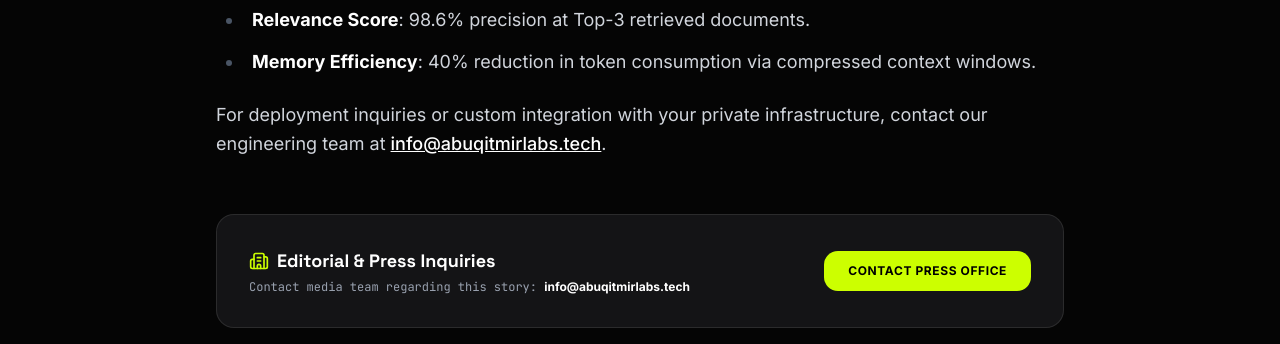
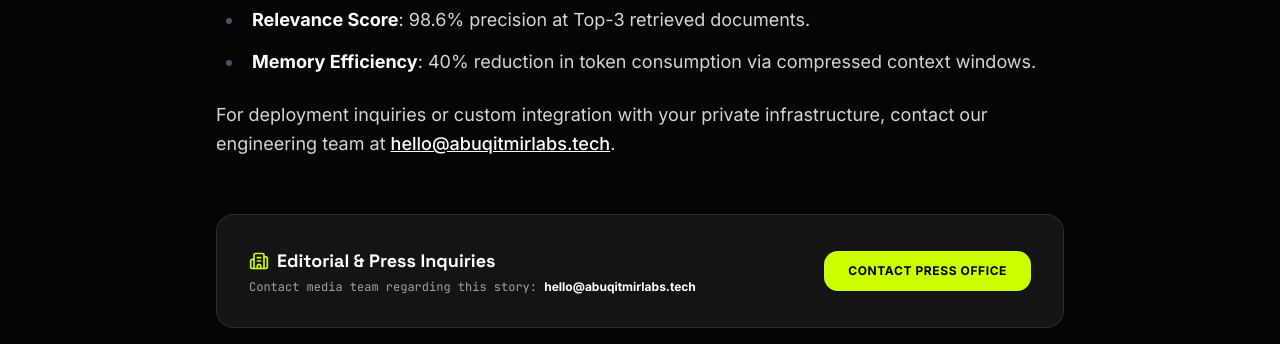
Before and after one commit to abuqitmirshirazalmadani-prog/ABUQITMIRLABS.TECH, a React (Vite) app: page /news/read/1 in a window 1280 px wide. Shown: the part 1840-2184 px from the top of the page. Built offline with nearby package versions, Linux system fonts and the light colour scheme; no server answers; the database is empty; a web font is replaced by a local one.

Commit message:
refactor: update contact email address
Update the support contact email from info@abuqitmirlabs.tech to hello@abuqitmirlabs.tech across news and dashboard components.

```diff
--- a/src/pages/AdminDashboard.tsx
+++ b/src/pages/AdminDashboard.tsx
@@ -27,7 +27,7 @@ const DEFAULT_NEWS_SEED = [
       excerpt: "Our engineering studio in Karachi has announced a new open-spec RAG framework that cuts LLM vector search latency to under 180ms while guaranteeing zero data hallucination.",
       content: "Full announcement detailing the autonomous multi-agent RAG framework deployed across enterprise environments.",
       location: "Karachi, Pakistan",
-      contact: "info@abuqitmirlabs.tech",
+      contact: "hello@abuqitmirlabs.tech",
       author: "Abu Qitmir Mohammad Shiraz Al-Madani",
       readTime: "4 min read",
       slug: "/news/latest/ai-rag-framework-launch",
@@ -41,7 +41,7 @@ const DEFAULT_NEWS_SEED = [
       excerpt: "Following a 45% growth in international client contracts, AbuQitmirLabs expands its in-house developer squads in Karachi to support round-the-clock US EST and UK GMT shift deployments.",
       content: "Full story on expansion of dedicated developer squads for US & UK clients.",
       location: "Karachi, Pakistan",
-      contact: "info@abuqitmirlabs.tech",
+      contact: "hello@abuqitmirlabs.tech",
       author: "Abu Qitmir Mohammad Shiraz Al-Madani",
       readTime: "5 min read",
       slug: "/news/latest/us-uk-expansion-q3",
@@ -55,7 +55,7 @@ const DEFAULT_NEWS_SEED = [
       excerpt: "An empirical study by Lead Architect Abu Qitmir revealing how structured entity graphs and direct answer blocks gain 3.4x higher citation rates in Google AI Overviews.",
       content: "Deep technical breakdown of Generative Engine Optimization strategies.",
       location: "Karachi, Pakistan",
-      contact: "info@abuqitmirlabs.tech",
+      contact: "hello@abuqitmirlabs.tech",
       author: "Abu Qitmir Mohammad Shiraz Al-Madani",
       readTime: "8 min read",
       slug: "/news/industry-insights",
@@ -69,7 +69,7 @@ const DEFAULT_NEWS_SEED = [
       excerpt: "Official security audit confirms that all custom medical software platforms engineered by AbuQitmirLabs meet strict HIPAA, HITECH, and ISO 27001 data protection protocols.",
       content: "Official press release regarding HIPAA and ISO 27001 cloud security audit validation.",
       location: "Karachi, Pakistan",
-      contact: "info@abuqitmirlabs.tech",
+      contact: "hello@abuqitmirlabs.tech",
       author: "AbuQitmirLabs Press Office",
       readTime: "3 min read",
       slug: "/news/press-releases",
@@ -83,7 +83,7 @@ const DEFAULT_NEWS_SEED = [
       excerpt: "A deep dive into chunking strategies, hybrid keyword-semantic search, and LLM prompt caching that cut enterprise AI query latency in half.",
       content: "Comprehensive guide to building sub-200ms RAG pipelines.",
       location: "Karachi, Pakistan",
-      contact: "info@abuqitmirlabs.tech",
+      contact: "hello@abuqitmirlabs.tech",
       author: "Abu Huraira",
       readTime: "11 min read",
       slug: "/news/industry-insights",
@@ -97,7 +97,7 @@ const DEFAULT_NEWS_SEED = [
       excerpt: "Celebrating 5 years of operation since founding in 2021 with over 410 successful software engineering deployments across US, UK, Australia, and EU.",
       content: "Official milestone announcement for 410+ projects completed.",
       location: "Karachi, Pakistan",
-      contact: "info@abuqitmirlabs.tech",
+      contact: "hello@abuqitmirlabs.tech",
       author: "AbuQitmirLabs Press Office",
       readTime: "4 min read",
       slug: "/news/press-releases",
@@ -345,7 +345,7 @@ const AdminDashboard = () => {
                 excerpt: '',
                 content: '',
                 location: 'Karachi, Pakistan',
-                contact: 'info@abuqitmirlabs.tech',
+                contact: 'hello@abuqitmirlabs.tech',
                 author: 'Abu Qitmir Mohammad Shiraz Al-Madani',
                 readTime: '4 min read',
                 slug: '/news/latest',
--- a/src/pages/news/NewsArticlePage.tsx
+++ b/src/pages/news/NewsArticlePage.tsx
@@ -52,7 +52,7 @@ export const staticNewsArticles: NewsArticle[] = [
     author: "Abu Qitmir Mohammad Shiraz Al-Madani",
     readTime: "6 min read",
     location: "Karachi, Pakistan",
-    contact: "info@abuqitmirlabs.tech",
+    contact: "hello@abuqitmirlabs.tech",
     excerpt: "Our engineering studio in Karachi has announced a new open-spec RAG framework that cuts LLM vector search latency to under 180ms while guaranteeing zero data hallucination.",
     content: `# AbuQitmirLabs Releases Autonomous Multi-Agent RAG Framework for Enterprise Clients
 
@@ -75,7 +75,7 @@ Across 50+ enterprise benchmarks conducted in Q2 2026, the framework achieved:
 - **Relevance Score**: 98.6% precision at Top-3 retrieved documents.
 - **Memory Efficiency**: 40% reduction in token consumption via compressed context windows.
 
-For deployment inquiries or custom integration with your private infrastructure, contact our engineering team at info@abuqitmirlabs.tech.`
+For deployment inquiries or custom integration with your private infrastructure, contact our engineering team at hello@abuqitmirlabs.tech.`
     },
     {
       id: "us-uk-expansion-q3",
@@ -87,7 +87,7 @@ For deployment inquiries or custom integration with your private infrastructure,
       author: "Engineering Studio Team",
       readTime: "5 min read",
       location: "Karachi, Pakistan",
-    contact: "info@abuqitmirlabs.tech",
+      contact: "hello@abuqitmirlabs.tech",
       excerpt: "Following a 45% growth in international client contracts, AbuQitmirLabs expands its in-house developer squads in Karachi to support round-the-clock US EST and UK GMT shift deployments.",
       content: `# AbuQitmirLabs Expands Dedicated Engineering Squads for US & UK Fintech Markets
 
@@ -115,7 +115,7 @@ By leveraging high-caliber engineering talent in Pakistan, international clients
       author: "Abu Qitmir Mohammad Shiraz Al-Madani",
       readTime: "9 min read",
       location: "Karachi, Pakistan",
-    contact: "info@abuqitmirlabs.tech",
+      contact: "hello@abuqitmirlabs.tech",
       excerpt: "Why traditional keyword stuffing fails in ChatGPT and Google AI Overviews. How to structure JSON-LD Schema entity graphs and direct answer blocks for maximum AI citation rates.",
       content: `# Generative Engine Optimization (GEO): The Complete 2026 Strategy for Technical Leaders
 
@@ -146,7 +146,7 @@ In a study of 120 client web properties engineered by AbuQitmirLabs, implementin
       author: "Media Relations Team",
       readTime: "4 min read",
       location: "Karachi, Pakistan",
-    contact: "info@abuqitmirlabs.tech",
+      contact: "hello@abuqitmirlabs.tech",
       excerpt: "Official security audit confirms that all custom medical software platforms engineered by AbuQitmirLabs meet strict HIPAA, HITECH, and ISO 27001 data protection protocols.",
       content: `# AbuQitmirLabs Achieves Full HIPAA & ISO 27001 Cloud Security Validation
 
@@ -162,7 +162,7 @@ Following an exhaustive 6-month independent security audit, AbuQitmirLabs .TECH
 - **Zero PHI Exposure Architecture**: Automated data masking and isolated cloud tenancy for protected health information.
 - **Immutable Audit Logging**: Real-time security event tracking and automated anomaly detection.
 
-Healthcare organizations seeking custom EHR, telehealth, or diagnostic software can contact our compliance engineers at info@abuqitmirlabs.tech.`
+Healthcare organizations seeking custom EHR, telehealth, or diagnostic software can contact our compliance engineers at hello@abuqitmirlabs.tech.`
     },
     {
       id: "sub-200ms-rag-pipelines",
@@ -174,7 +174,7 @@ Healthcare organizations seeking custom EHR, telehealth, or diagnostic software
       author: "Abu Huraira",
       readTime: "11 min read",
       location: "Karachi, Pakistan",
-    contact: "info@abuqitmirlabs.tech",
+      contact: "hello@abuqitmirlabs.tech",
       excerpt: "A deep dive into chunking strategies, hybrid keyword-semantic search, and LLM prompt caching that cut enterprise AI query latency in half.",
       content: `# Engineering Sub-200ms RAG Pipelines with Pinecone Vector Indexing and LlamaIndex
 
@@ -205,7 +205,7 @@ Building production-ready Retrieval-Augmented Generation (RAG) systems requires
       author: "Engineering Studio Team",
       readTime: "8 min read",
       location: "Karachi, Pakistan",
-    contact: "info@abuqitmirlabs.tech",
+      contact: "hello@abuqitmirlabs.tech",
       excerpt: "Architectural guidelines for medical software engineers ensuring zero PHI leaks, AES-256 data at rest, and secure real-time WebRTC video consultation streams.",
       content: `# Building HIPAA-Compliant Telehealth Platforms: Encryption, Audit Logs, and WebRTC Safety
 
@@ -229,7 +229,7 @@ When engineering medical consultation platforms for US healthcare providers, sec
       author: "Abu Qitmir Mohammad Shiraz Al-Madani",
       readTime: "10 min read",
       location: "Karachi, Pakistan",
-    contact: "info@abuqitmirlabs.tech",
+      contact: "hello@abuqitmirlabs.tech",
       excerpt: "When to decompose monolithic code into Go microservices to handle high transaction throughput, automated ledger reconciliation, and PCI-DSS compliance.",
       content: `# Microservices vs. Monoliths for Modern Fintech Platforms: Lessons from 50+ Financial Builds
 
@@ -253,7 +253,7 @@ Many startups prematurely split applications into complex microservice architect
       author: "Media Relations Team",
       readTime: "3 min read",
       location: "Karachi, Pakistan",
-    contact: "info@abuqitmirlabs.tech",
+      contact: "hello@abuqitmirlabs.tech",
     excerpt: "Marking 5 years of operation since founding in 2021, AbuQitmirLabs celebrates over 410 successful software engineering deployments across the United States, United Kingdom, Australia, and European Union.",
     content: `# AbuQitmirLabs Crosses Milestone 410+ Projects and 350+ Global Enterprise Clients
 
--- a/src/pages/news/PressReleasesPage.tsx
+++ b/src/pages/news/PressReleasesPage.tsx
@@ -34,7 +34,7 @@ const PressReleasesPage = () => {
       date: "April 02, 2026",
       location: "Karachi, Pakistan",
       summary: "AbuQitmirLabs .TECH confirms successful independent security auditing across its medical software and cloud infrastructure pipelines, establishing full compliance with US HIPAA regulations and ISO 27001 standard data encryption protocols.",
-      contact: "info@abuqitmirlabs.tech"
+      contact: "hello@abuqitmirlabs.tech"
     },
     {
       id: "ai-rag-framework-launch",
@@ -42,7 +42,7 @@ const PressReleasesPage = () => {
       date: "July 18, 2026",
       location: "Karachi, Pakistan",
       summary: "Founder & Lead Architect Abu Qitmir announces the release of a proprietary multi-agent RAG pipeline designed to automate document parsing, fraud detection, and customer support with sub-200ms API response latency.",
-      contact: "info@abuqitmirlabs.tech"
+      contact: "hello@abuqitmirlabs.tech"
     },
     {
       id: "milestone-410-projects-350-clients",
@@ -50,7 +50,7 @@ const PressReleasesPage = () => {
       date: "January 10, 2026",
       location: "Karachi, Pakistan",
       summary: "Marking 5 years of operation since founding in 2021, AbuQitmirLabs celebrates over 410 successful software engineering deployments across the United States, United Kingdom, Australia, and European Union.",
-      contact: "info@abuqitmirlabs.tech"
+      contact: "hello@abuqitmirlabs.tech"
     }
   ];
 
```
Lines whose indentation alone changed are shown as unchanged.
